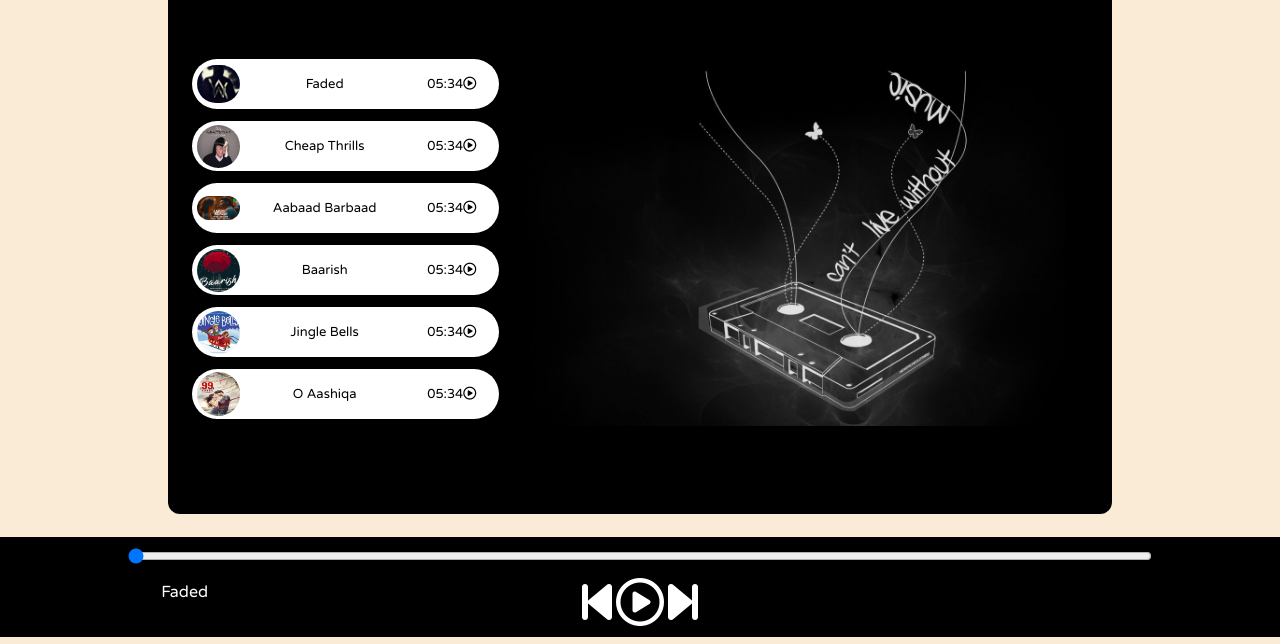
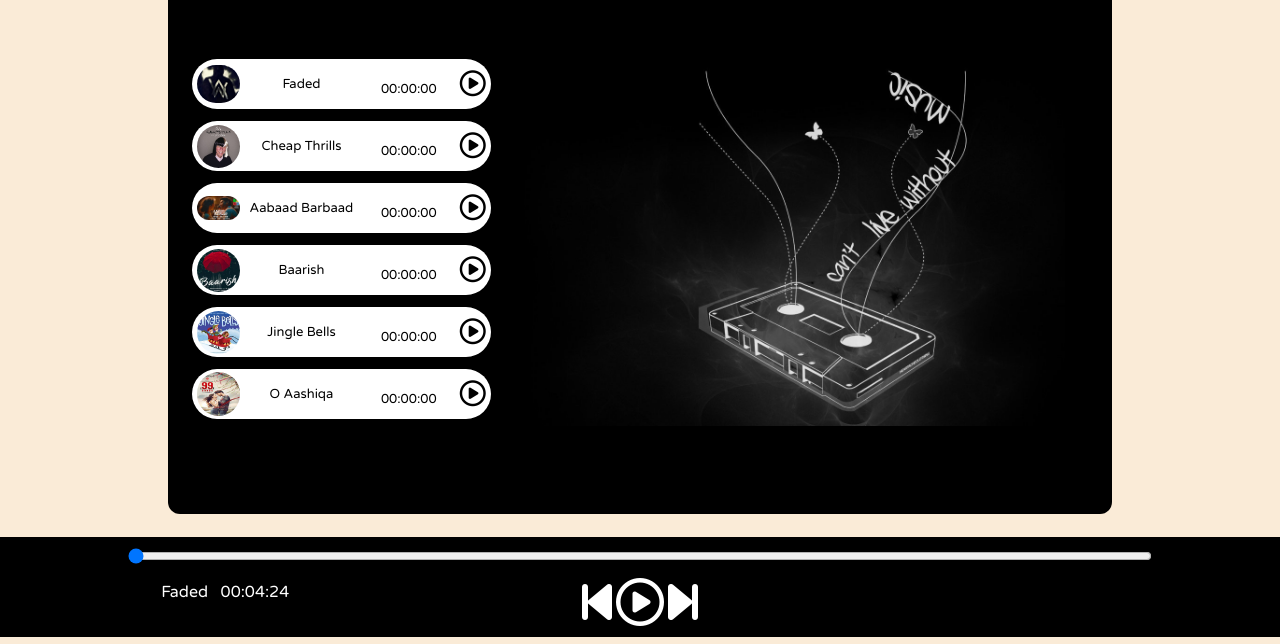
Before and after one commit to PrasannaDakhore/SpotifyClone, a plain HTML site: page index.html in a window 1280 px wide. Shown: the part 156-800 px from the top of the page. Drawn offline with Linux system fonts and the light colour scheme.

Commit message:
commit changes

```diff
--- a/index.css
+++ b/index.css
@@ -85,7 +85,8 @@ border-radius: 24px;
     margin: 0 23px;
 
 }
-.timestamp i{
+.songItem i{
+    padding-right: 5px;
     cursor: pointer;
 }
 .songInfo{
--- a/index.html
+++ b/index.html
@@ -21,37 +21,43 @@
     <div class="container">
 
         <div class="songList">
-    <h1>Best of NCS - Songs</h1>
+            <h1>Best of 2021 Songs</h1>
             <div class="songItemContainer">
                 <div class="songItem">
                     <img src="" alt="1">
-                    <span class="songName">Let Me Love You</span>
-                    <span class="songlistplay"><span class="timestamp">05:34<i id="0" class="far songItemPlay fa-play-circle"></i></span></span>
+                    <span class="songName"></span>
+                    <span class="songlistplay"><span><span class="timestamp">00:00:00</span><i id="0"
+                                class="far fa-2x songItemPlay fa-play-circle"></i></span></span>
                 </div>
                 <div class="songItem">
                     <img src="" alt="1">
-                    <span class="songName">Let Me Love You</span>
-                    <span class="songlistplay"><span class="timestamp">05:34<i id="1" class="far songItemPlay fa-play-circle"></i></span></span>
+                    <span class="songName"></span>
+                    <span class="songlistplay"><span><span class="timestamp">00:00:00</span><i id="1"
+                                class="far fa-2x songItemPlay fa-play-circle"></i></span></span>
                 </div>
                 <div class="songItem">
                     <img src="" alt="1">
-                    <span class="songName">Let Me Love You</span>
-                    <span class="songlistplay"><span class="timestamp">05:34<i id="2" class="far songItemPlay fa-play-circle"></i></span></span>
+                    <span class="songName"></span>
+                    <span class="songlistplay"><span><span class="timestamp">00:00:00</span><i id="2"
+                                class="far fa-2x songItemPlay fa-play-circle"></i></span></span>
                 </div>
                 <div class="songItem">
                     <img src="" alt="1">
-                    <span class="songName">Let Me Love You</span>
-                    <span class="songlistplay"><span class="timestamp">05:34<i id="3" class="far songItemPlay fa-play-circle"></i></span></span>
+                    <span class="songName"></span>
+                    <span class="songlistplay"><span><span class="timestamp">00:00:00</span><i id="3"
+                                class="far fa-2x songItemPlay fa-play-circle"></i></span></span>
                 </div>
                 <div class="songItem">
                     <img src="" alt="1">
-                    <span class="songName">Let Me Love You</span>
-                    <span class="songlistplay"><span class="timestamp">05:34<i id="4" class="far songItemPlay fa-play-circle"></i></span></span>
+                    <span class="songName"></span>
+                    <span class="songlistplay"><span><span class="timestamp">00:00:00</span><i id="4"
+                                class="far fa-2x songItemPlay fa-play-circle"></i></span></span>
                 </div>
                 <div class="songItem">
                     <img src="" alt="1">
-                    <span class="songName">Let Me Love You</span>
-                    <span class="songlistplay"><span class="timestamp">05:34<i id="5" class="far songItemPlay fa-play-circle"></i></span></span>
+                    <span class="songName"></span>
+                    <span class="songlistplay"><span><span class="timestamp">00:00:00</span><i id="5"
+                                class="far fa-2x songItemPlay fa-play-circle"></i></span></span>
                 </div>
 
             </div>
@@ -67,7 +73,8 @@
             <i class="fas fa-3x fa-step-forward" id="next"></i>
         </div>
         <div class="songInfo">
-            <img src="musicEquilizer.gif"  width="42px" alt="" class="src" id="gif"> <span id="masterSongName">Faded</span>
+            <img src="musicEquilizer.gif" width="42px" alt="" class="src" id="gif"> <span id="masterSongName">Faded
+            </span>&nbsp;&nbsp;<span id="masterTimeStamp">00:04:24</span>
         </div>
     </div>
     <script src="./script.js"></script>
```
